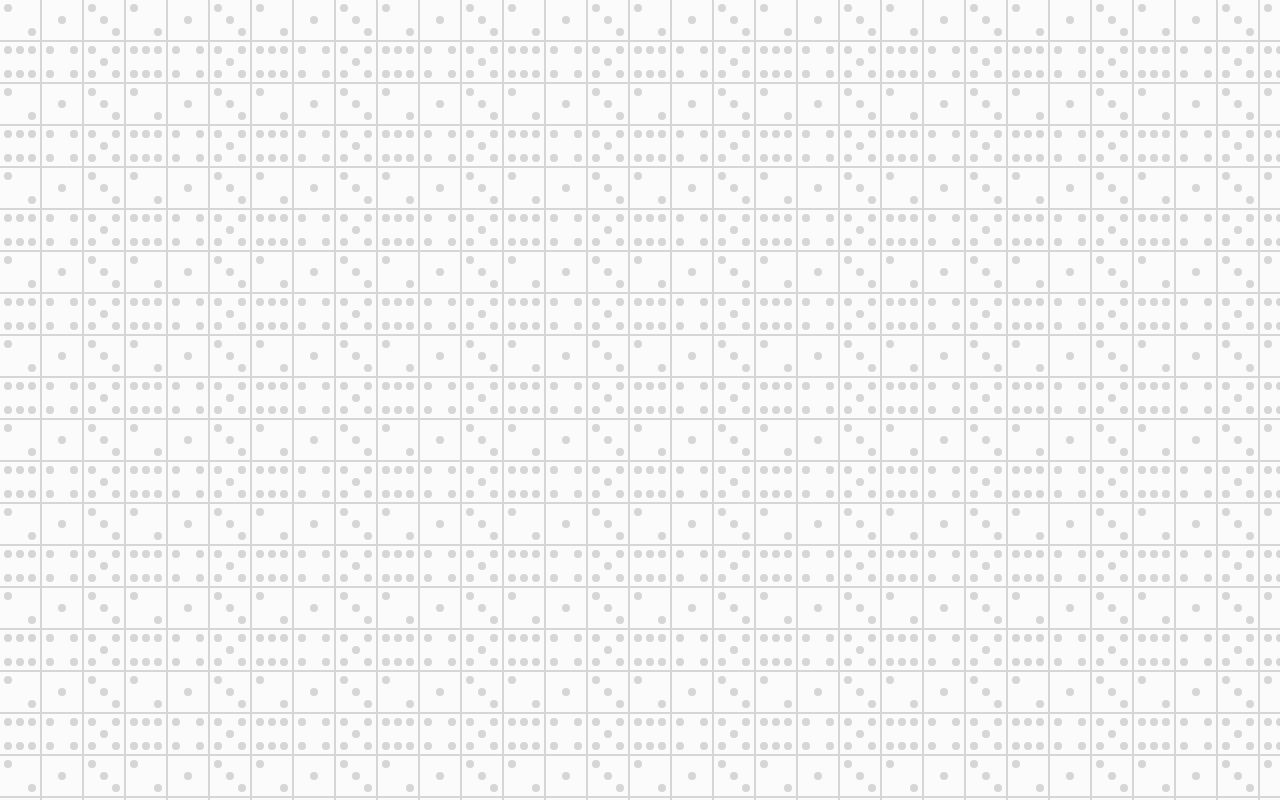
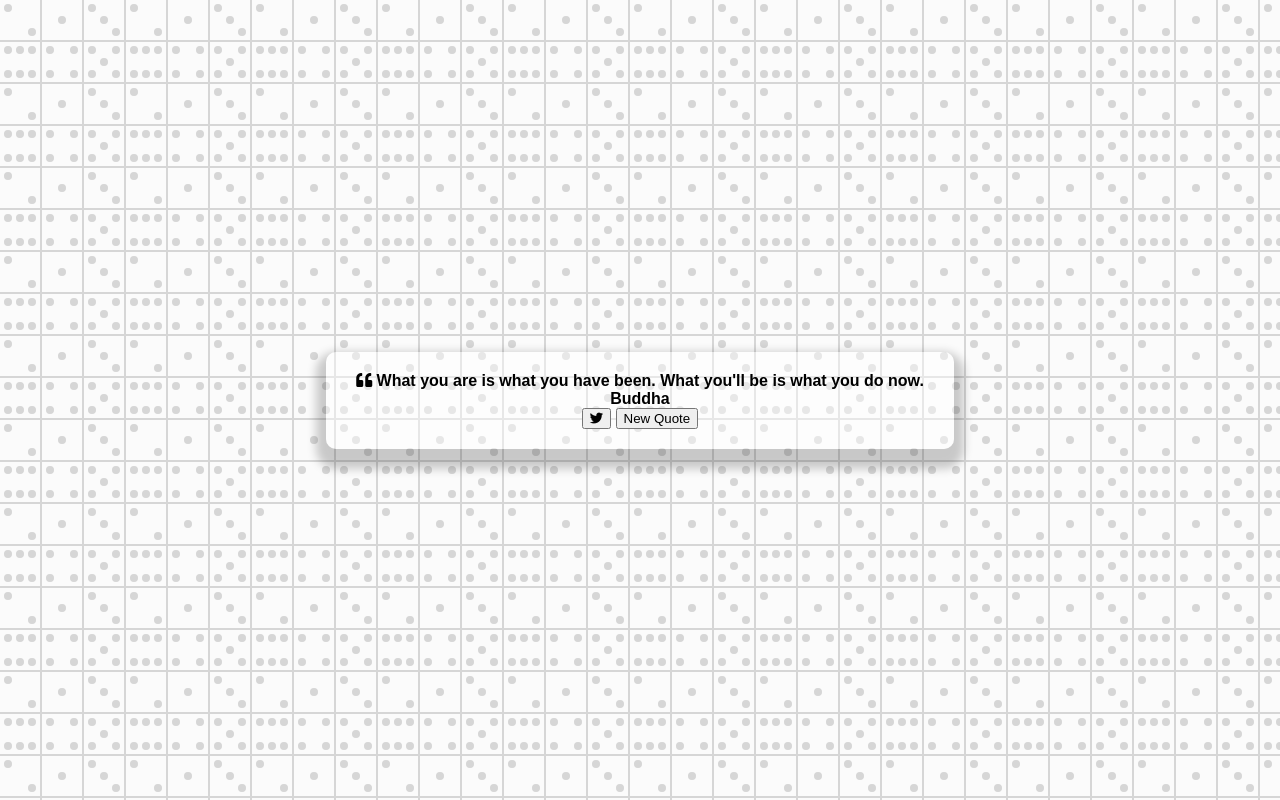
Before and after one commit to singhjptech/quote_generator, a plain HTML site: page index.html in a window 1280 px wide. Drawn offline with Linux system fonts and the light colour scheme.

Commit message:
quote container added

```diff
--- a/index.html
+++ b/index.html
@@ -10,7 +10,25 @@
 
 </head>
 <body>
+    <div class="quote-container" id="quote-container">
+        <!-- Quote -->
+        <div class="quote-text">
+            <i class="fas fa-quote-left"></i>
+            <span id="quote">What you are is what you have been. What you'll be is what you do now.</span>
+        </div>
+        <!-- Author -->
+        <div class="quote-author">
+            <span id="author">Buddha</span>
+        </div>
+        <!-- Buttons -->
+        <div class="button-container">
+            <button class="twitter-button" id="twitter" title="Tweet This!">
+                <i class="fab fa-twitter"></i>
+            </button>
+            <button class="new-quote">New Quote</button>
+        </div>
 
+    </div>
     <!-- Script -->
     <script src="script.js"></script>
 </body>
--- a/style.css
+++ b/style.css
@@ -17,3 +17,12 @@ body {
     align-items: center;
     justify-content: center;
 }
+
+.quote-container {
+    width: auto;
+    max-width: 900px;
+    padding: 20px 30px;
+    border-radius: 10px;
+    background-color: rgba(255, 255, 255, 0.4);
+    box-shadow: 0 10px 10px 10px rgba(0, 0, 0, 0.2);
+}
```
